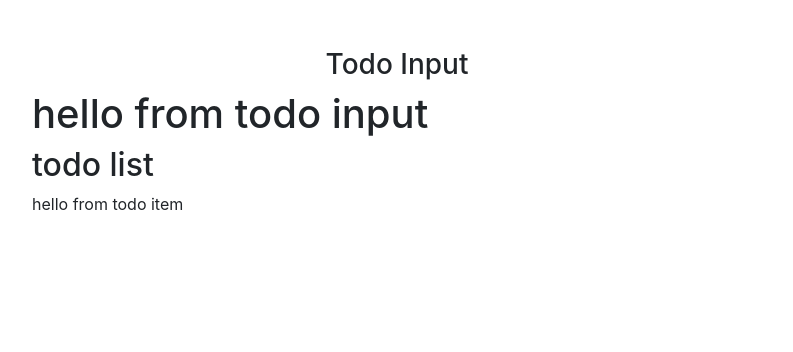
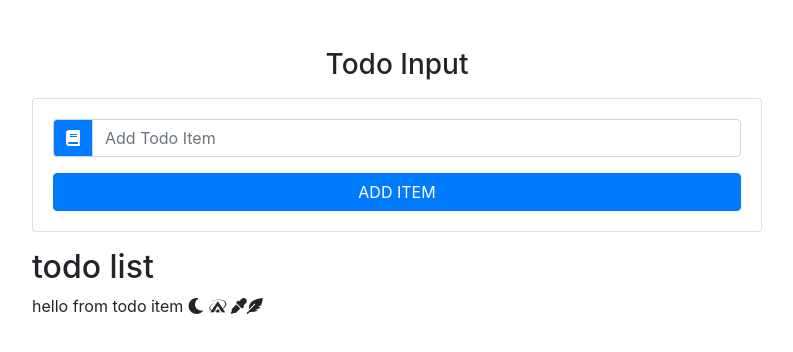
Before and after one commit to dark-panthera/react-todo-list, a React (Create React App) app: page / in a window 1280 px wide. Shown: the top 352 px of the page, without its empty margins (243-1036 px from the left). Built offline with nearby package versions, Linux system fonts and the light colour scheme.

Commit message:
Updated TodoInput

```diff
--- a/public/index.html
+++ b/public/index.html
@@ -31,6 +31,8 @@
       integrity="sha384-9aIt2nRpC12Uk9gS9baDl411NQApFmC26EwAOH8WgZl5MYYxFfc+NcPb1dKGj7Sk"
       crossorigin="anonymous"
     />-->
+    <!-- -->
+    <link rel="stylesheet" href="https://cdnjs.cloudflare.com/ajax/libs/font-awesome/5.13.1/css/all.min.css" />
   </head>
 
   <body>
--- a/src/components/TodoInput.js
+++ b/src/components/TodoInput.js
@@ -1,12 +1,35 @@
-import React, { Component } from 'react'
+import React, { Component } from "react";
 
 class TodoInput extends Component {
     render() {
+        const { item, handleChange, handleSubmit, editItem } = this.props;
+
         return (
-            <h1>
-                hello from todo input
-            </h1>
-        )
+            <div className="card card-body my-3">
+                <form onSubmit={handleSubmit}>
+                    <div className="input-group">
+                        <div className="input-group-prepend">
+                            <div className="input-group-text bg-primary text-white">
+                                <i className="fas fa-book"></i>
+                            </div>
+                        </div>
+                        <input
+                            type="text"
+                            className="form-control text-capitalize"
+                            placeholder="add todo item"
+                            value={item}
+                            onChange={handleChange}
+                        />
+                    </div>
+                    <button
+                        type="submit"
+                        className="btn btn-block btn-primary mt-3 text-uppercase"
+                    >
+                        add item
+                    </button>
+                </form>
+            </div>
+        );
     }
 }
 
--- a/src/components/TodoItem.js
+++ b/src/components/TodoItem.js
@@ -1,11 +1,13 @@
 import React, { Component } from 'react'
+// https://www.fontawesomecheatsheet.com/font-awesome-cheatsheet-5x/
 
 class TodoItem extends Component {
     render() {
         return (
             <div>
-                hello from todo item
-            </div>
+                hello from todo item <i class="fas fa-moon"></i> <i class="fab fa-asymmetrik"></i> <i class="fas fa-eye-dropper"></i>
+
+                <i class="fas fa-feather-alt"></i>    </div>
         )
     }
 }
```
